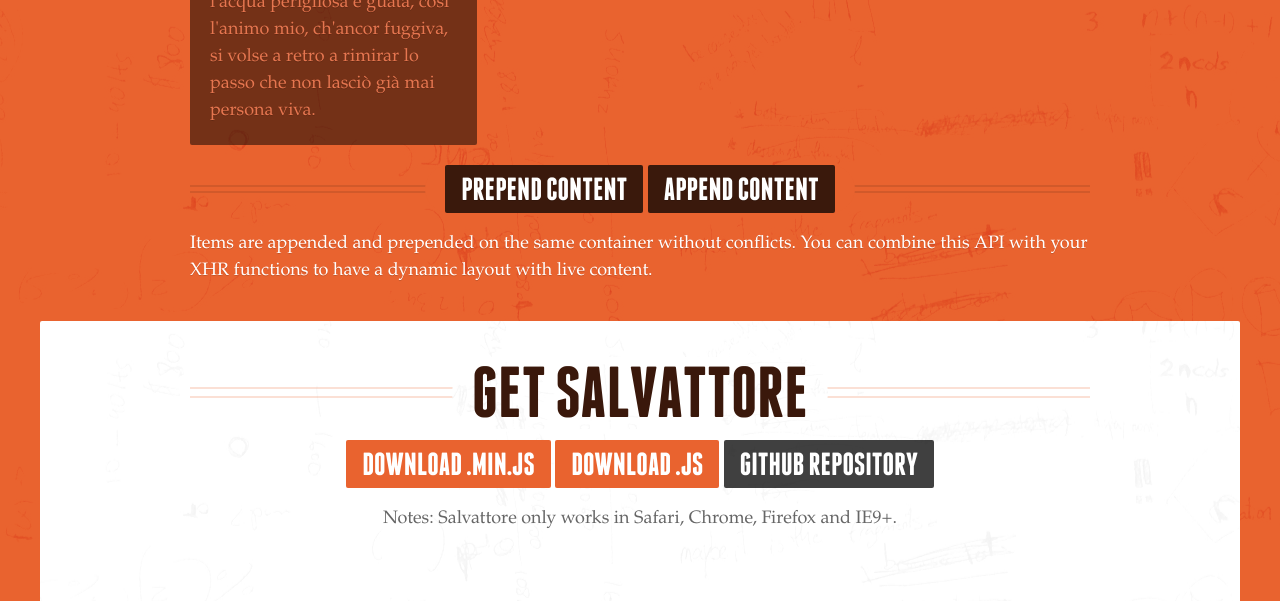
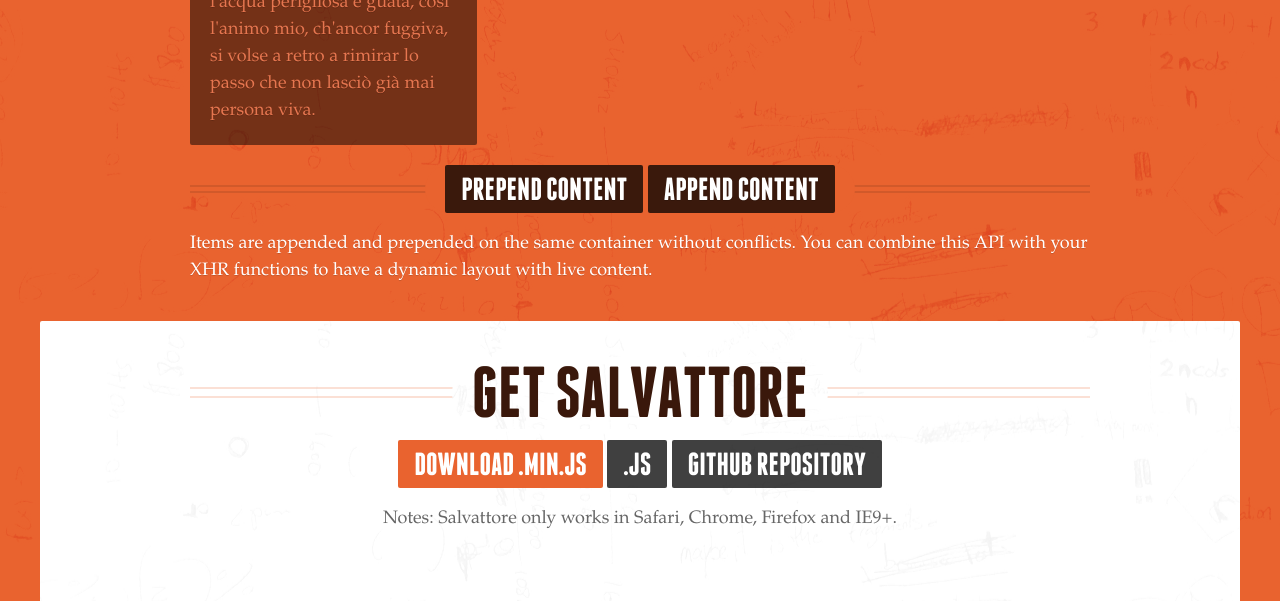
Before and after one commit to rnmp/salvattore, a plain HTML site: page index.html in a window 1280 px wide. Shown: the part 3587-4188 px from the top of the page. Drawn offline with Linux system fonts and the light colour scheme.

Commit message:
Update index.html

```diff
--- a/index.html
+++ b/index.html
@@ -162,7 +162,7 @@
 
         <p>
             <a class="button primary" href="https://raw.github.com/rnmp/salvattore/master/salvattore.min.js">Download .min.js</a>
-            <a class="button primary" href="https://raw.github.com/rnmp/salvattore/master/salvattore.js">Download .js</a>
+            <a class="button" href="https://raw.github.com/rnmp/salvattore/master/salvattore.js">.js</a>
             <a class="button" href="http://github.com/rnmp/salvattore">Github repository</a>
         </p>
 
```
